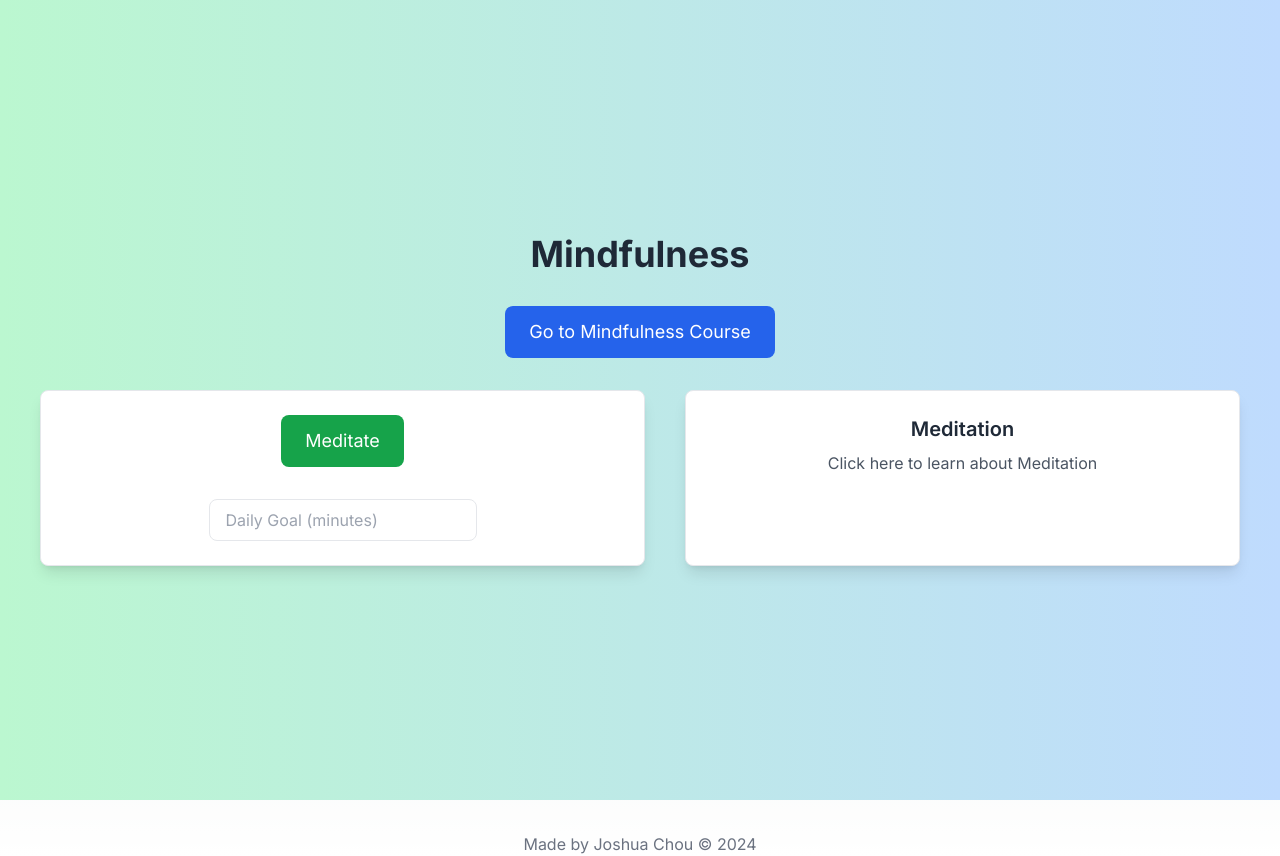
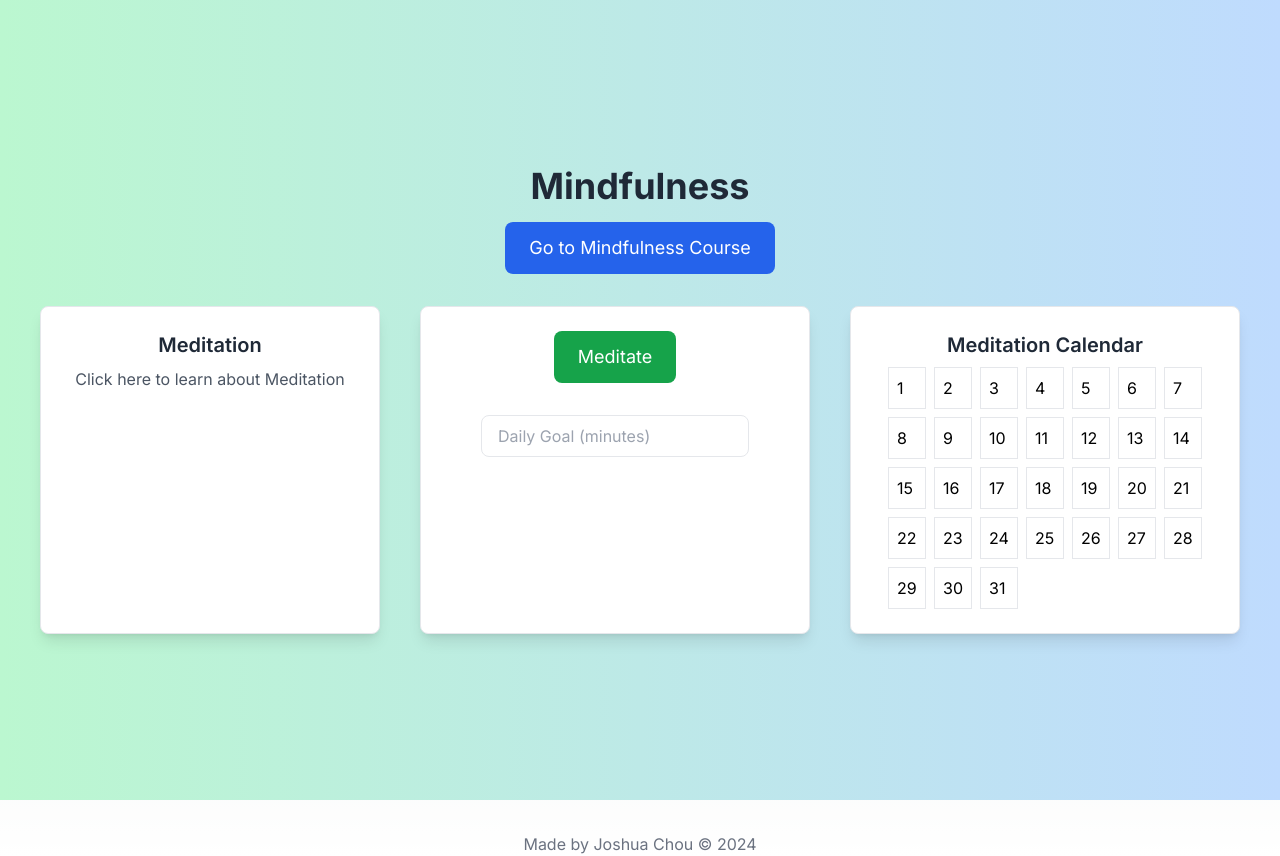
Before and after one commit to JoshuaChou10/mindfulness, a Next.js app: page / in a window 1280 px wide. Built offline with nearby package versions, Linux system fonts and the light colour scheme.

Commit message:
added meditation calendar

```diff
--- a/app/page.tsx
+++ b/app/page.tsx
@@ -2,6 +2,7 @@
 
 import Link from 'next/link';
 import { useState, useEffect} from 'react';
+import Calendar from '../components/calendar'
 
 const Home = () => {
   const [goal, setGoal] = useState('');
@@ -23,14 +24,26 @@ const Home = () => {
   return (
     <>
       <div className="flex flex-col items-center justify-center min-h-screen py-2 bg-gradient-to-r from-green-200 to-blue-200">
-      <h1 className="text-4xl font-bold mb-8 text-gray-800">Mindfulness</h1>
+        {/* Center the title and button using a flex column layout */}
+        <div className="flex flex-col items-center justify-center w-full text-center">
+          <h1 className="text-4xl font-bold mb-4 text-gray-800">Mindfulness</h1>
           <Link href="/mindfulness-course?section=Mindfulness">
             <button className="mb-8 px-6 py-3 bg-blue-600 text-white text-lg rounded-lg hover:bg-blue-700">
               Go to Mindfulness Course
             </button>
           </Link>
+        </div>
 
         <div className="flex flex-col md:flex-row justify-center w-full px-10 gap-10">
+          {/* Learn about Meditation */}
+          <Link href="/mindfulness-course?section=Meditation" className="flex-1">
+            <div className="flex flex-col items-center border p-6 bg-white shadow-lg rounded-lg h-full transition-transform transform hover:scale-105 hover:bg-blue-300 hover:text-white cursor-pointer">
+              <h2 className="text-xl font-semibold mb-2 text-gray-800">Meditation</h2>
+              <p className="text-gray-600">Click here to learn about Meditation</p>
+            </div>
+          </Link>
+
+          {/* Meditation Timer */}
           <div className="flex flex-col items-center border p-6 flex-1 bg-white shadow-lg rounded-lg">
             <Link href="/timer">
               <button className="mb-4 px-6 py-3 bg-green-600 text-white text-lg rounded-lg hover:bg-green-700">
@@ -48,22 +61,19 @@ const Home = () => {
             </div>
           </div>
 
-        <Link href="/mindfulness-course?section=Meditation" className="flex-1">
-          <div className="flex flex-col items-center border p-6 bg-white shadow-lg rounded-lg h-full transition-transform transform hover:scale-105 hover:bg-blue-300 hover:text-white cursor-pointer">
-            <h2 className="text-xl font-semibold mb-2 text-gray-800">Meditation</h2>
-            <p className="text-gray-600">Click here to learn about Meditation</p>
+          {/* Calendar Component */}
+          <div className="flex flex-col items-center border p-6 flex-1 bg-white shadow-lg rounded-lg">
+            <Calendar />
           </div>
-        </Link>
+        </div>
       </div>
 
-
-    </div>
       <footer className="mt-8 text-center text-gray-500">
         Made by Joshua Chou © {new Date().getFullYear()}
       </footer>
-
     </>
   );
+
 
 
 };
--- /dev/null
+++ b/components/calendar.tsx
@@ -0,0 +1,46 @@
+import React, { useState, useEffect } from 'react';
+import '../app/globals.css';
+
+const Calendar = () => {
+  const [completedDays, setCompletedDays] = useState<number[]>([]);
+
+  useEffect(() => {
+    const savedCompletedDays = localStorage.getItem('completedDays');
+    if (savedCompletedDays) {
+      setCompletedDays(JSON.parse(savedCompletedDays));
+    }
+  }, []);
+
+  const getDaysInMonth = (month: number, year: number) => {
+    return new Date(year, month + 1, 0).getDate();
+  };
+
+  const renderCalendarDays = () => {
+    const today = new Date();
+    const daysInMonth = getDaysInMonth(today.getMonth(), today.getFullYear());
+    const daysArray = Array.from({ length: daysInMonth }, (_, i) => i + 1);
+
+    return daysArray.map((day) => (
+      <div
+        key={day}
+        className={`p-2 border ${
+          completedDays.includes(day) ? 'bg-green-400' : 'bg-black-100'
+        }`}
+      >
+        {day}
+      </div>
+    ));
+  };
+
+  return (
+    <div className="flex flex-col items-center">
+      <h2 className="text-xl font-semibold mb-2 text-gray-800">Meditation Calendar</h2>
+      <div className="grid grid-cols-7 gap-2 text-black">
+        {renderCalendarDays()}
+      </div>
+    </div>
+  );
+
+};
+
+export default Calendar;
--- a/pages/timer.tsx
+++ b/pages/timer.tsx
@@ -55,6 +55,15 @@ const Meditation = () => {
     oscillator.start();
     gainNode.gain.exponentialRampToValueAtTime(0.00001, audioContext.currentTime + 1);
     oscillator.stop(audioContext.currentTime + 1);
+
+    const today = new Date().getDate();
+  const savedCompletedDays = localStorage.getItem('completedDays');
+  const completedDays = savedCompletedDays ? JSON.parse(savedCompletedDays) : [];
+
+  if (!completedDays.includes(today)) {
+    completedDays.push(today);
+    localStorage.setItem('completedDays', JSON.stringify(completedDays));
+  }
   };
 
 
```
Lines whose indentation alone changed are shown as unchanged.
